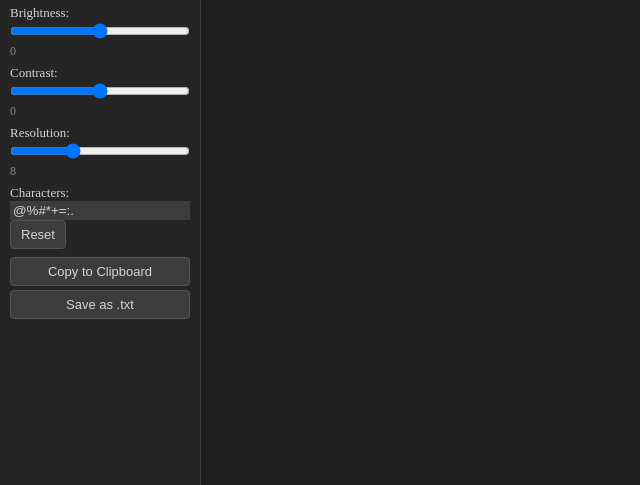
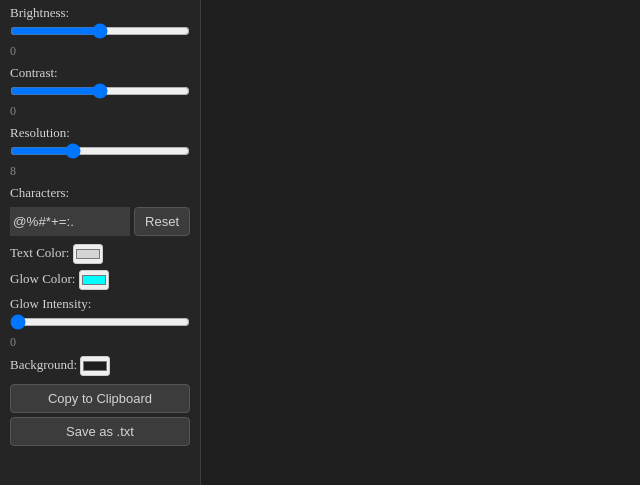
Before and after one commit to SmolBen/ascii-art-generator, an Electron app: page index.html in a window 1200 px wide. Both pictures are taken after a click on the button "Dark Mode". Shown: the part 107-592 px from the top of the page, without its empty margins (0-640 px from the left). Drawn offline with Linux system fonts and the light colour scheme.

Commit message:
added color control and text glow

```diff
--- a/index.html
+++ b/index.html
@@ -15,7 +15,17 @@
                     <label>Brightness: <input type="range" id="brightness" min="-100" max="100" value="0"> <span id="brightnessVal">0</span></label>
                     <label>Contrast: <input type="range" id="contrast" min="-100" max="100" value="0"> <span id="contrastVal">0</span></label>
                     <label>Resolution: <input type="range" id="resolution" min="2" max="20" value="8"> <span id="resolutionVal">8</span></label>
-                    <label>Characters: <input type="text" id="charRamp" value="@%#*+=:. "> <button id="resetRamp">Reset</button></label>
+                    <label>Characters:</label>
+                    <div style="display:flex; gap:4px;">
+                        <input type="text" id="charRamp" value="@%#*+=:. " style="flex:1; box-sizing:border-box;">
+                        <button id="resetRamp">Reset</button>
+                    </div>
+                </div>
+                <div id="style-controls">
+                    <label>Text Color: <input type="color" id="textColor" value="#000000"></label>
+                    <label>Glow Color: <input type="color" id="glowColor" value="#00ffff"></label>
+                    <label>Glow Intensity: <input type="range" id="glowIntensity" min="0" max="20" value="0"> <span id="glowVal">0</span></label>
+                    <label>Background: <input type="color" id="bgColor" value="#ffffff"></label>
                 </div>
                 <div id="export">
                     <button id="copyBtn">Copy to Clipboard</button>
--- a/renderer.js
+++ b/renderer.js
@@ -23,6 +23,12 @@ const charRamp = document.getElementById('charRamp');
 const resetRamp = document.getElementById('resetRamp');
 
 const themeToggle = document.getElementById('themeToggle');
+
+const textColorInput = document.getElementById('textColor');
+const glowColorInput = document.getElementById('glowColor');
+const glowIntensityInput = document.getElementById('glowIntensity');
+const glowVal = document.getElementById('glowVal');
+const bgColorInput = document.getElementById('bgColor');
 
 imageInput.addEventListener('change', (e) => {
     const file = e.target.files[0];
@@ -222,4 +228,31 @@ resetRamp.addEventListener('click', () => {
 themeToggle.addEventListener('click', () => {
     document.body.classList.toggle('dark');
     themeToggle.textContent = document.body.classList.contains('dark') ? 'Light Mode' : 'Dark Mode';
+    if (document.body.classList.contains('dark')) {
+        textColorInput.value = '#d4d4d4';
+        bgColorInput.value = '#1e1e1e';
+    } else {
+        textColorInput.value = '#000000';
+        bgColorInput.value = '#ffffff';
+    }
+    applyTextStyle();
 });
+
+function applyTextStyle() {
+    asciiOutput.style.color = textColorInput.value;
+    asciiOutput.parentElement.style.backgroundColor = bgColorInput.value;
+    const intensity = parseInt(glowIntensityInput.value);
+    if (intensity > 0) {
+        asciiOutput.style.textShadow = `0 0 ${intensity}px ${glowColorInput.value}, 0 0 ${intensity * 2}px ${glowColorInput.value}`;
+    } else {
+        asciiOutput.style.textShadow = 'none';
+    }
+}
+
+textColorInput.addEventListener('input', applyTextStyle);
+glowColorInput.addEventListener('input', applyTextStyle);
+bgColorInput.addEventListener('input', applyTextStyle);
+glowIntensityInput.addEventListener('input', () => {
+    glowVal.textContent = glowIntensityInput.value;
+    applyTextStyle();
+});
--- a/style.css
+++ b/style.css
@@ -48,6 +48,22 @@ html, body {
     display: flex;
     flex-direction: column;
     gap: 6px;
+}
+
+#style-controls {
+    display: flex;
+    flex-direction: column;
+    gap: 6px;
+}
+
+#style-controls input[type="color"] {
+    width: 30px;
+    height: 20px;
+    border: 1px solid #ccc;
+    border-radius: 3px;
+    padding: 0;
+    cursor: pointer;
+    vertical-align: middle;
 }
 
 #canvas-area {
```
